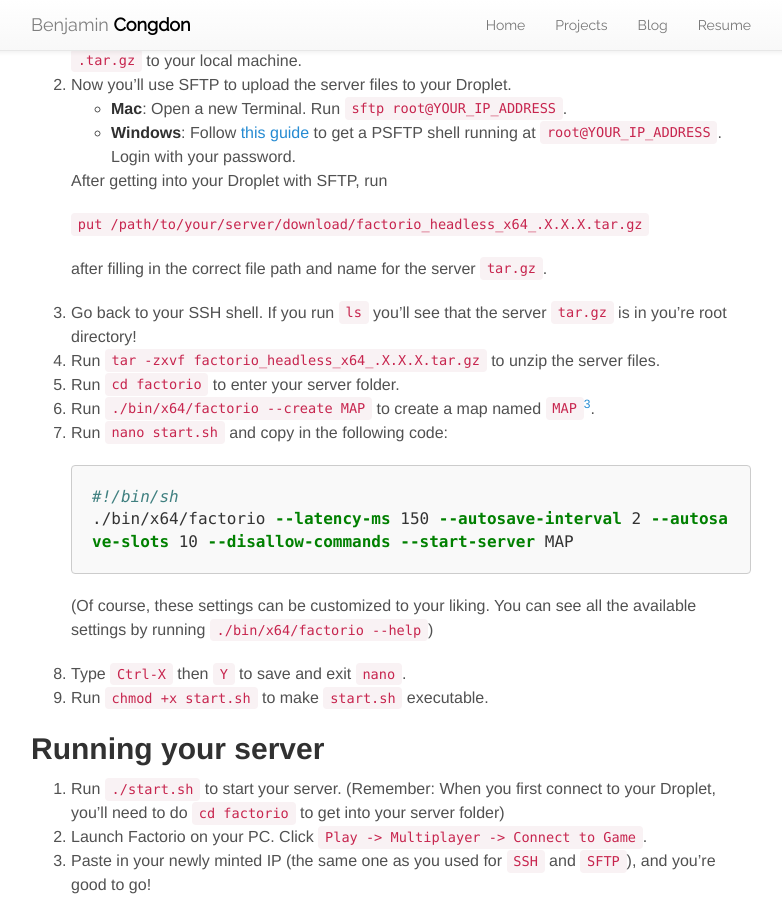
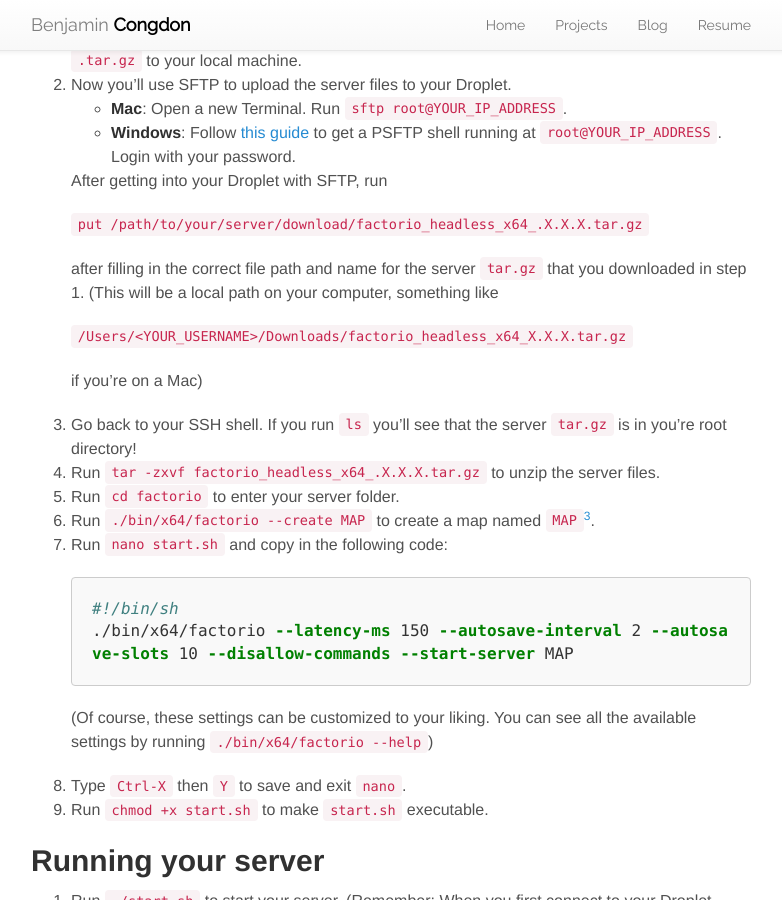
Before and after one commit to rhythmmec/bcongdon.github.io, a Jekyll site: the page built from _posts/2016-04-08-Running-a-Factorio-Server-on-DigitalOcean.markdown, in a window 1280 px wide and 900 px high, scrolled down 1463 px. Shown: the whole window, without its empty margins (249-1031 px from the left). Built offline with Jekyll 4.4.1, drawn with Linux system fonts in a browser that asks for light colours; nearby versions of some CDN libraries.

Commit message:
Clarify server path for Factorio server guide

```diff
--- a/_posts/2016-04-08-Running-a-Factorio-Server-on-DigitalOcean.markdown
+++ b/_posts/2016-04-08-Running-a-Factorio-Server-on-DigitalOcean.markdown
@@ -44,7 +44,11 @@
 
     `put /path/to/your/server/download/factorio_headless_x64_.X.X.X.tar.gz`
 
-    after filling in the correct file path and name for the server `tar.gz`.
+    after filling in the correct file path and name for the server `tar.gz` that you downloaded in step 1. (This will be a local path on your computer, something like
+
+    `/Users/<YOUR_USERNAME>/Downloads/factorio_headless_x64_X.X.X.tar.gz`
+
+    if you're on a Mac)
 11. Go back to your SSH shell. If you run `ls` you'll see that the server `tar.gz` is in you're root directory!
 12. Run `tar -zxvf factorio_headless_x64_.X.X.X.tar.gz` to unzip the server files.
 13. Run `cd factorio` to enter your server folder.
```
